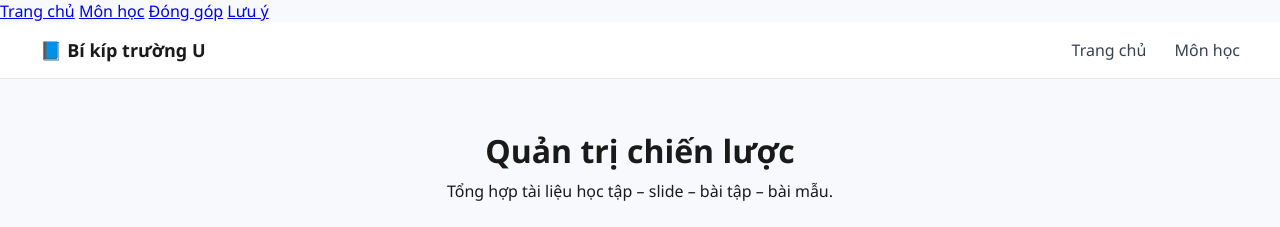
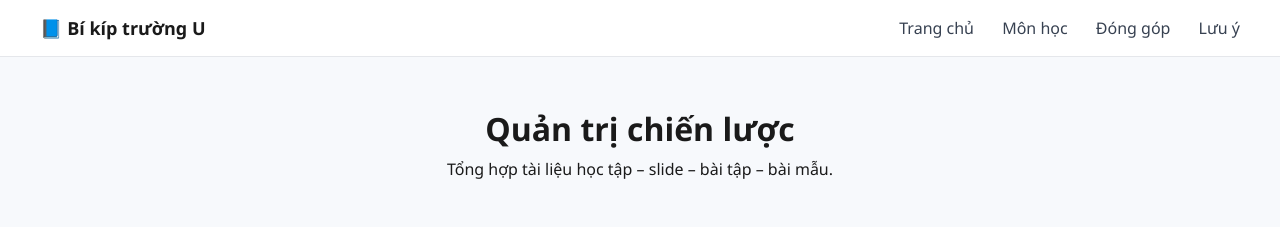
Before and after one commit to nanh131005-star/bi-kiep-vo-cong-truong-u, a plain HTML site: page quan-tri-chien-luoc.html in a window 1280 px wide. Shown: the top 227 px of the page. Drawn offline with Linux system fonts and the light colour scheme.

Commit message:
Update quan-tri-chien-luoc.html

```diff
--- a/quan-tri-chien-luoc.html
+++ b/quan-tri-chien-luoc.html
@@ -1,9 +1,4 @@
-<nav>
-  <a href="index.html">Trang chủ</a>
-  <a href="mon-hoc.html">Môn học</a>
-  <a href="donggop.html">Đóng góp</a>
-  <a href="luu-y.html">Lưu ý</a>
-</nav>
+
 
 <!DOCTYPE html>
 <html lang="vi">
@@ -20,6 +15,8 @@
   <nav>
     <a href="index.html">Trang chủ</a>
     <a href="mon-hoc.html">Môn học</a>
+    <a href="donggop.html">Đóng góp</a>
+    <a href="luu-y.html">Lưu ý</a>
   </nav>
 </header>
 
```
Lines whose indentation alone changed are shown as unchanged.
